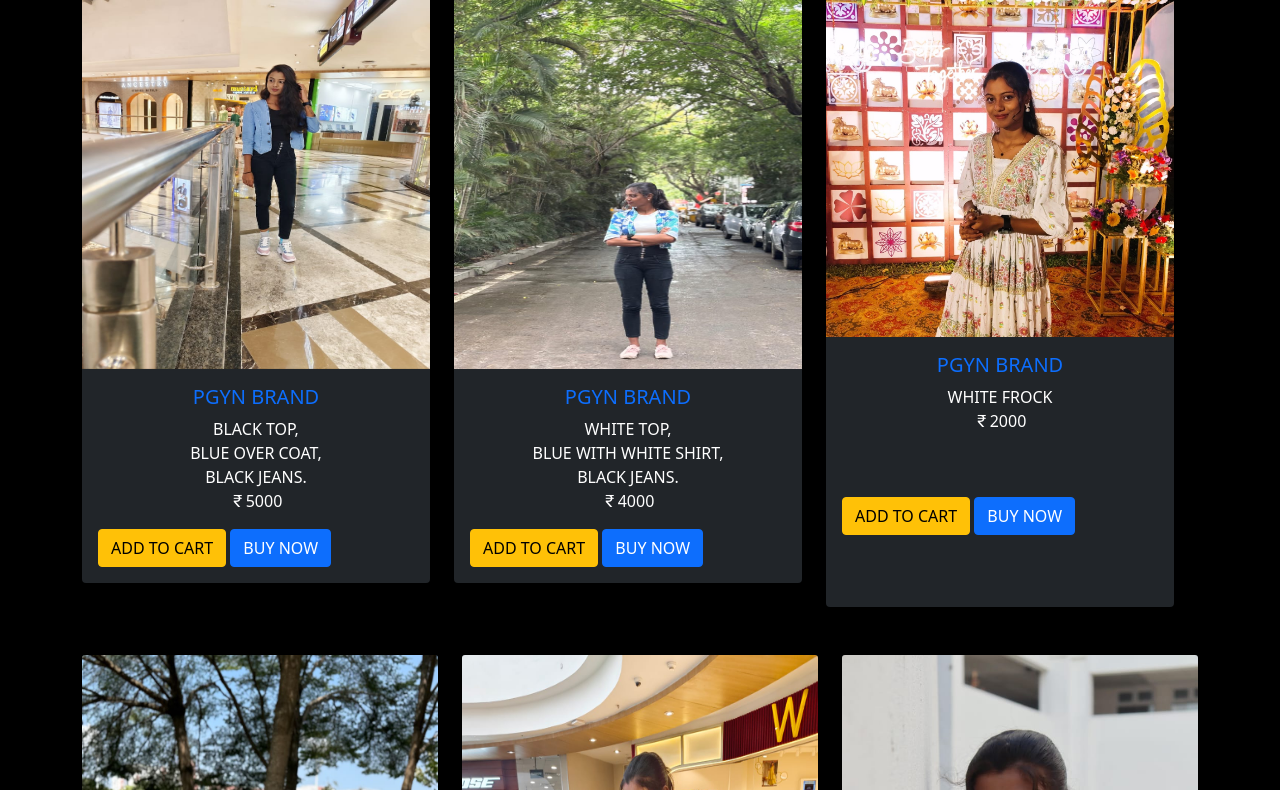
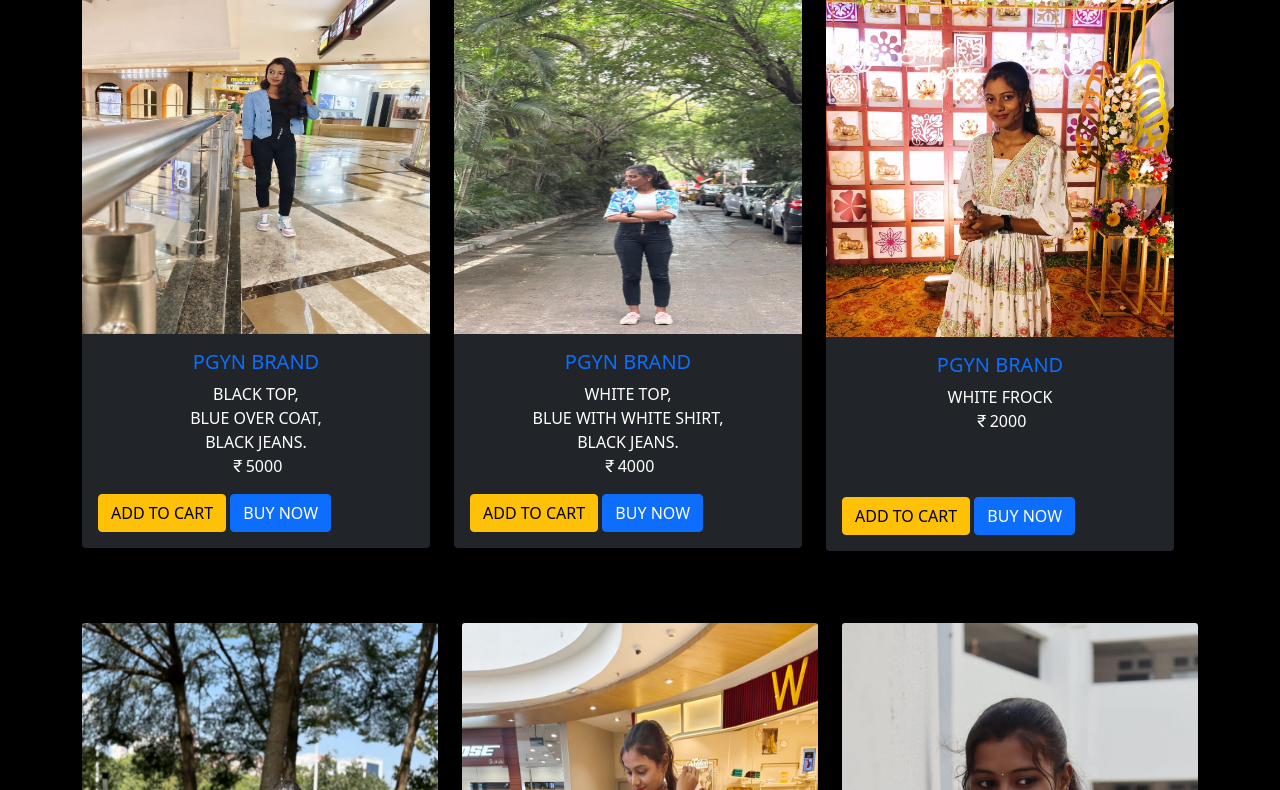
Before and after one commit to yuvashri1105/shopping-app, a plain HTML site: page index.html in a window 1280 px wide. Shown: the part 175-965 px from the top of the page. Drawn offline with nearby package versions, Linux system fonts and the light colour scheme.

Commit message:
index.html

```diff
--- a/index.html
+++ b/index.html
@@ -118,7 +118,7 @@
               class="card-img-top"
               alt="..."
               width="150"
-              height="380"
+              height="345"
               style="background: transparent"
             />
             <div class="card-body">
@@ -149,7 +149,7 @@
               class="card-img-top"
               alt="..."
               width="150"
-              height="380"
+              height="345"
               style="background: transparent"
             />
             <div class="card-body">
@@ -177,7 +177,7 @@
         </div>
         <!-- card 3 -->
         <div class="col-12 col-md-6 col-lg-4 mb-4">
-          <div class="card bg-dark text-white border-0 h-100">
+          <div class="card bg-dark text-white border-0 ">
             <img
               src="shri3.jpg"
               class="card-img-top img-fluid"
```
